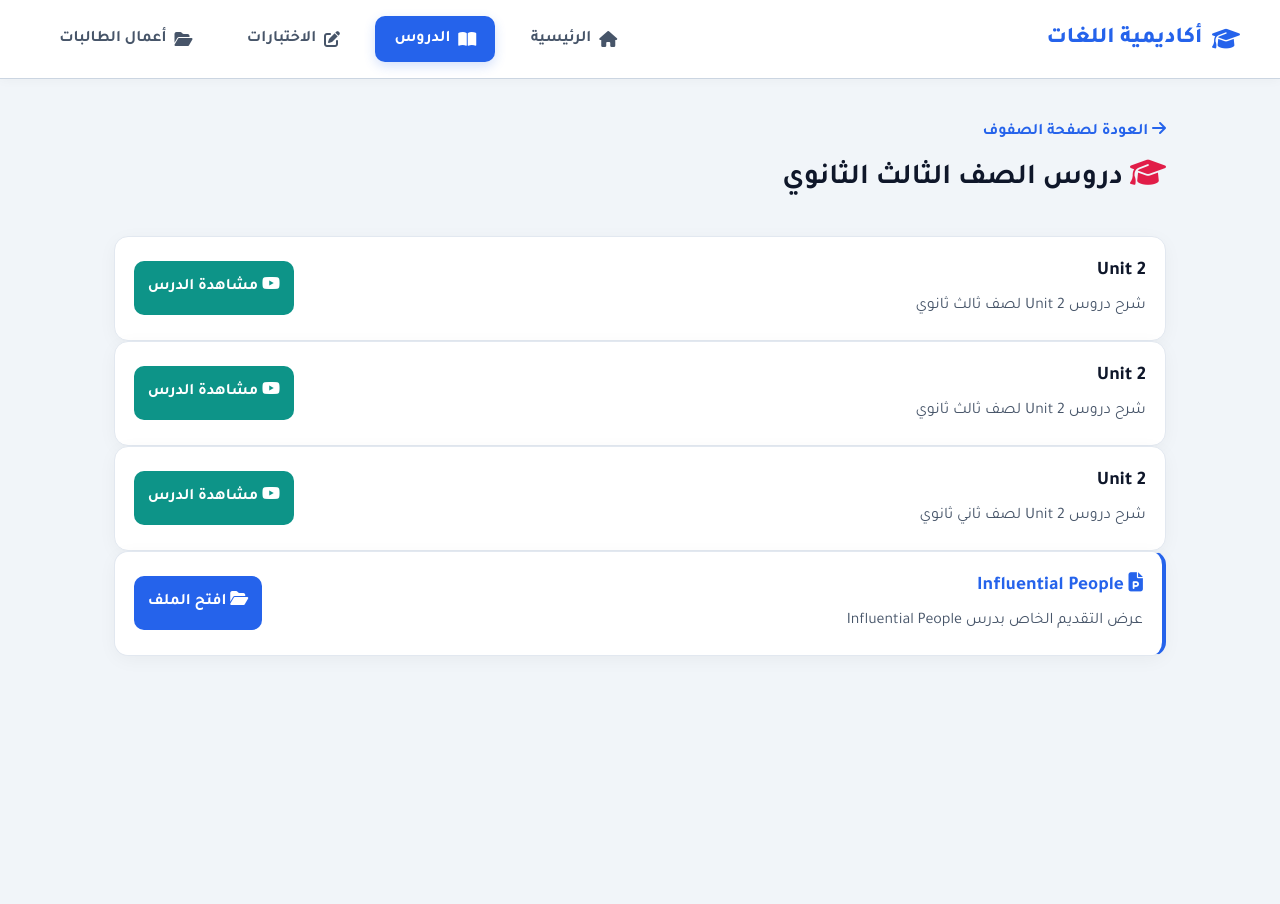
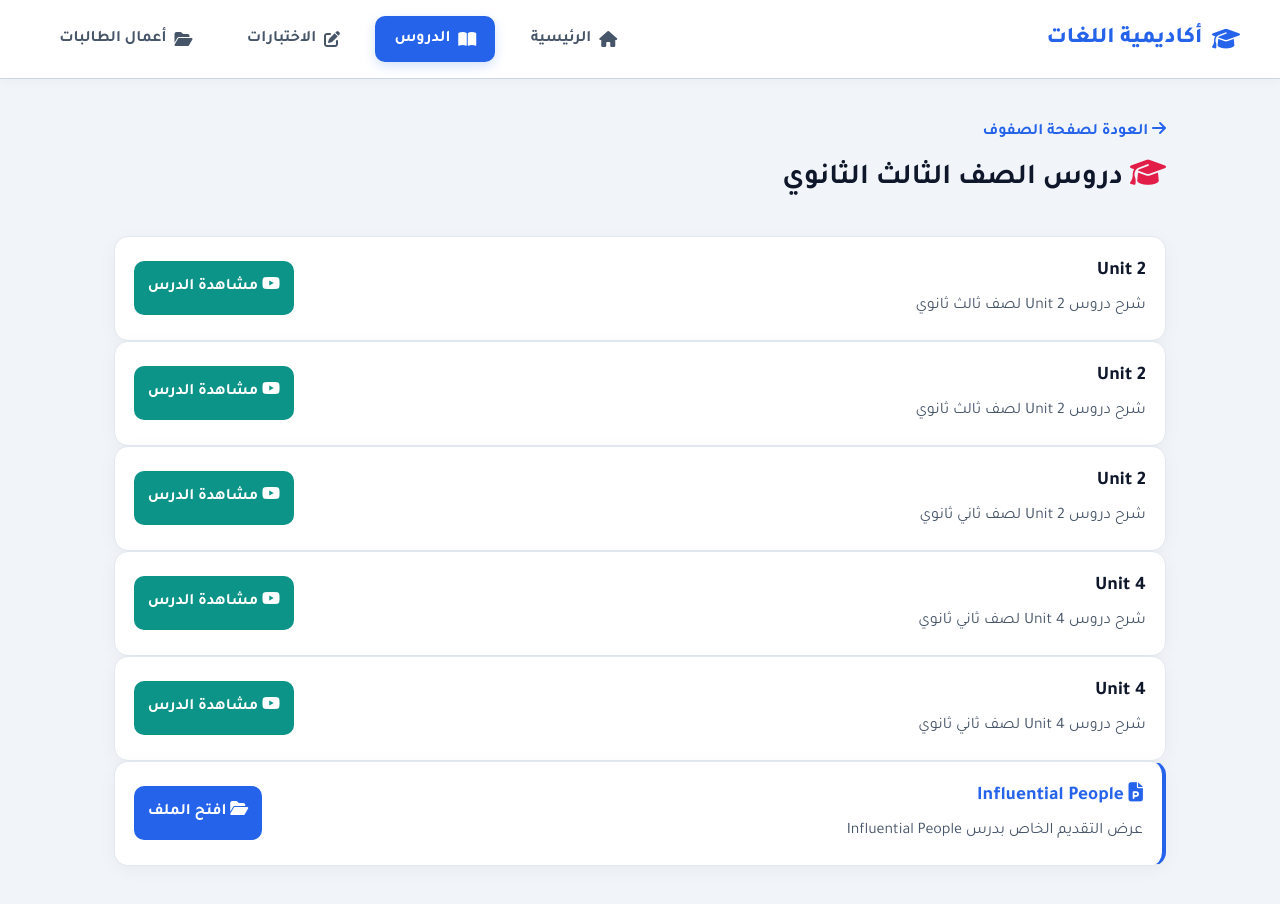
Before and after one commit to mmddx1010/Teacher-platform, a plain HTML site: page lessons-3rd.html in a window 1280 px wide. Before the commit the page ends 800 px from the top, so only its background shows below. Drawn offline with Linux system fonts and the light colour scheme; files that its build step writes are made by us from their sources.

Commit message:
Update lessons-3rd.html

```diff
--- a/lessons-3rd.html
+++ b/lessons-3rd.html
@@ -66,6 +66,29 @@
                     <i class="fa-brands fa-youtube"></i> مشاهدة الدرس
                 </a>
             </div>
+
+                             <!-- Unit 4 -->
+            <div class="card-feature" style="display: flex; justify-content: space-between; align-items: center; padding: 1.2rem;">
+                <div>
+                    <h3 style="margin: 0; font-size: 1.2rem;">Unit 4</h3>
+                    <p style="margin: 0.3rem 0 0 0; color: var(--text-muted);">شرح دروس Unit 4 لصف ثاني ثانوي</p>
+                </div>
+                <a href="https://www.youtube.com/watch?v=_M73r8ub-0U" target="_blank" class="btn-interactive" style="width: auto; background-color: var(--accent);">
+                    <i class="fa-brands fa-youtube"></i> مشاهدة الدرس
+                </a>
+            </div>
+
+                             <!-- Unit 4 -->
+            <div class="card-feature" style="display: flex; justify-content: space-between; align-items: center; padding: 1.2rem;">
+                <div>
+                    <h3 style="margin: 0; font-size: 1.2rem;">Unit 4</h3>
+                    <p style="margin: 0.3rem 0 0 0; color: var(--text-muted);">شرح دروس Unit 4 لصف ثاني ثانوي</p>
+                </div>
+                <a href="https://www.youtube.com/watch?v=6bsDZevHQbA" target="_blank" class="btn-interactive" style="width: auto; background-color: var(--accent);">
+                    <i class="fa-brands fa-youtube"></i> مشاهدة الدرس
+                </a>
+            </div>
+
           <!-- Influential People (ملف عرض تقديمى) -->
             <div class="card-feature" style="display: flex; justify-content: space-between; align-items: center; padding: 1.2rem; border-right: 4px solid var(--primary);">
                 <div>
```
